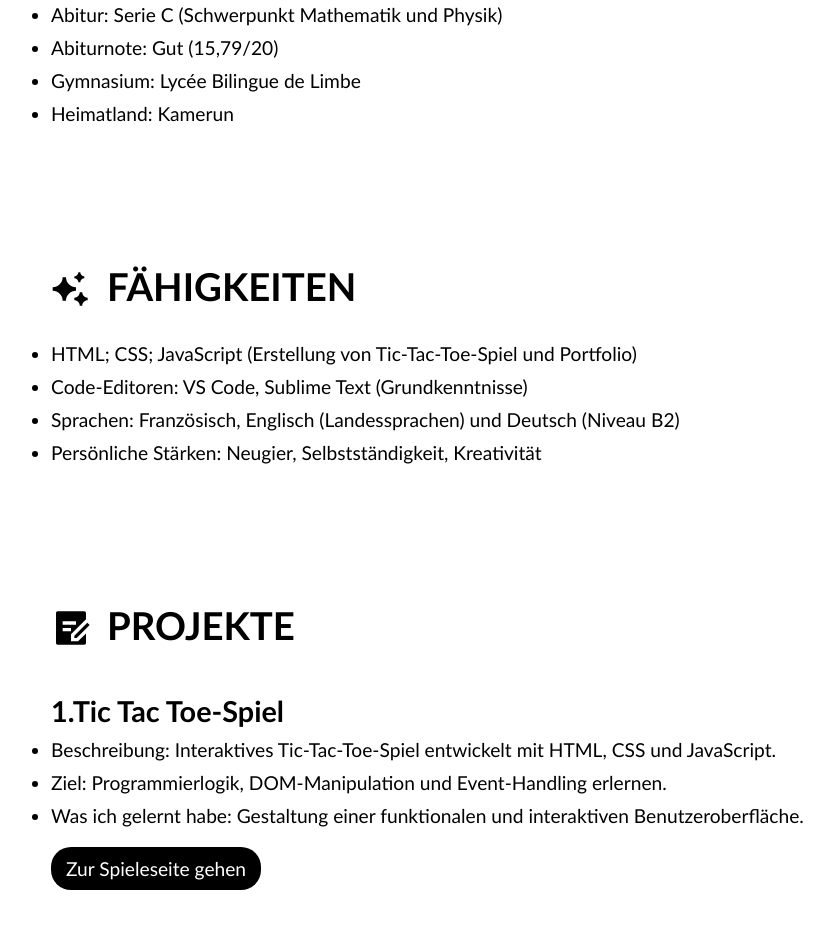
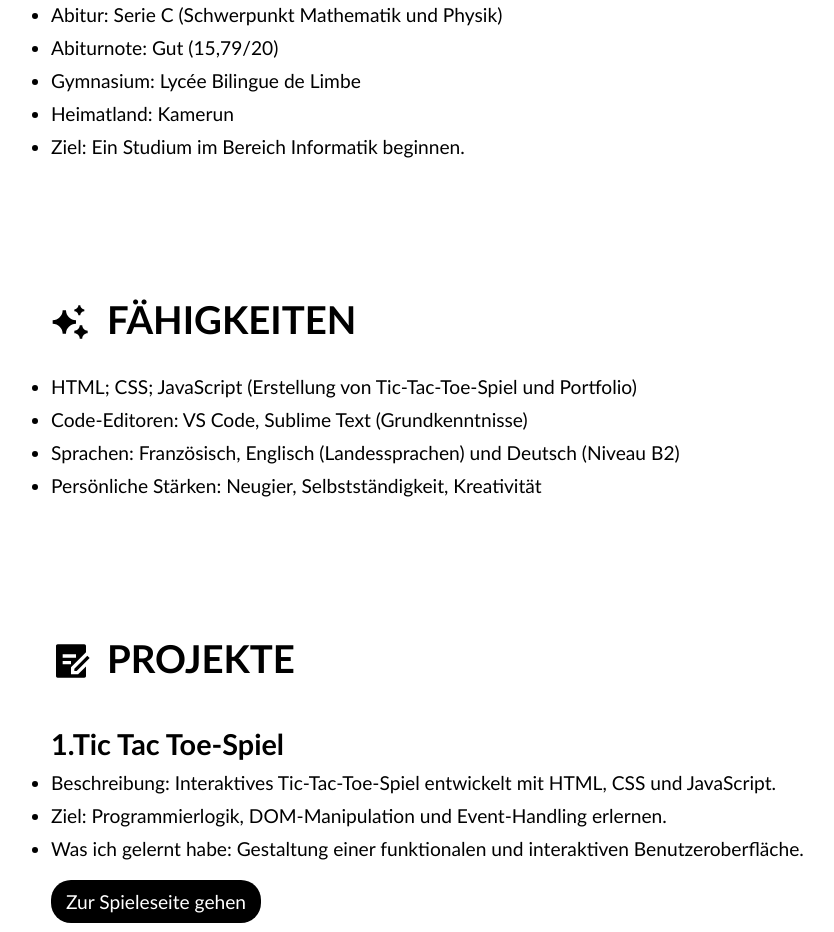
Before and after one commit to Herman-Nde/Mon-Portfolio1, a plain HTML site: page index.html in a window 1280 px wide. Shown: the part 815-1747 px from the top of the page, without its empty margins (138-972 px from the left). Drawn offline with Linux system fonts and the light colour scheme.

Commit message:
Update index.html

```diff
--- a/index.html
+++ b/index.html
@@ -46,6 +46,7 @@
                 <li>Abiturnote: Gut (15,79/20)</li>
                 <li>Gymnasium: Lycée Bilingue de Limbe</li>
                 <li>Heimatland: Kamerun</li>
+                <li>Ziel: Ein Studium im Bereich Informatik beginnen.</li>
             </ul>
 
             <h1 id="competences"><br><br><br><svg xmlns="http://www.w3.org/2000/svg" viewBox="0 0 24 24" fill="currentColor"><path d="M14 4.4375C15.3462 4.4375 16.4375 3.34619 16.4375 2H17.5625C17.5625 3.34619 18.6538 4.4375 20 4.4375V5.5625C18.6538 5.5625 17.5625 6.65381 17.5625 8H16.4375C16.4375 6.65381 15.3462 5.5625 14 5.5625V4.4375ZM1 11C4.31371 11 7 8.31371 7 5H9C9 8.31371 11.6863 11 15 11V13C11.6863 13 9 15.6863 9 19H7C7 15.6863 4.31371 13 1 13V11ZM17.25 14C17.25 15.7949 15.7949 17.25 14 17.25V18.75C15.7949 18.75 17.25 20.2051 17.25 22H18.75C18.75 20.2051 20.2051 18.75 22 18.75V17.25C20.2051 17.25 18.75 15.7949 18.75 14H17.25Z"></path></svg>Fähigkeiten</h1><br>
@@ -94,4 +95,5 @@
     <script src="Herman Portfolio/open and close.js"></script>
     <script src="Herman Portfolio/bigger.js"></script>
 </body>
+
 </html>
```
